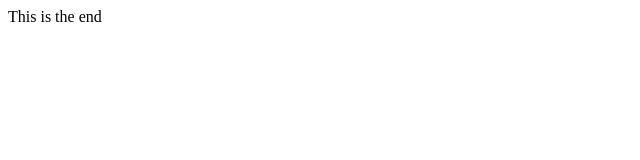
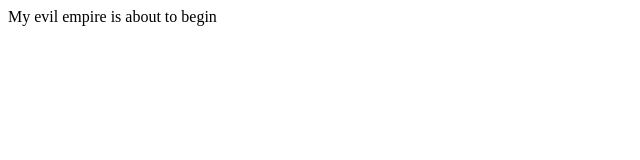
Before and after one commit to dugenhiser/dugenhiser.github.io, a plain HTML site: page index.html in a window 1280 px wide. Shown: the whole page, without its empty margins (0-640 px from the left). Drawn offline with Linux system fonts and the light colour scheme.

Commit message:
Evil Empire

```diff
--- a/index.html
+++ b/index.html
@@ -10,7 +10,7 @@
 	</head>
 	<body>
 		<div>
-			<p>This is the end</p>
+			<p>My evil empire is about to begin</p>
 		</div>
 	</body>
 </html>
```
